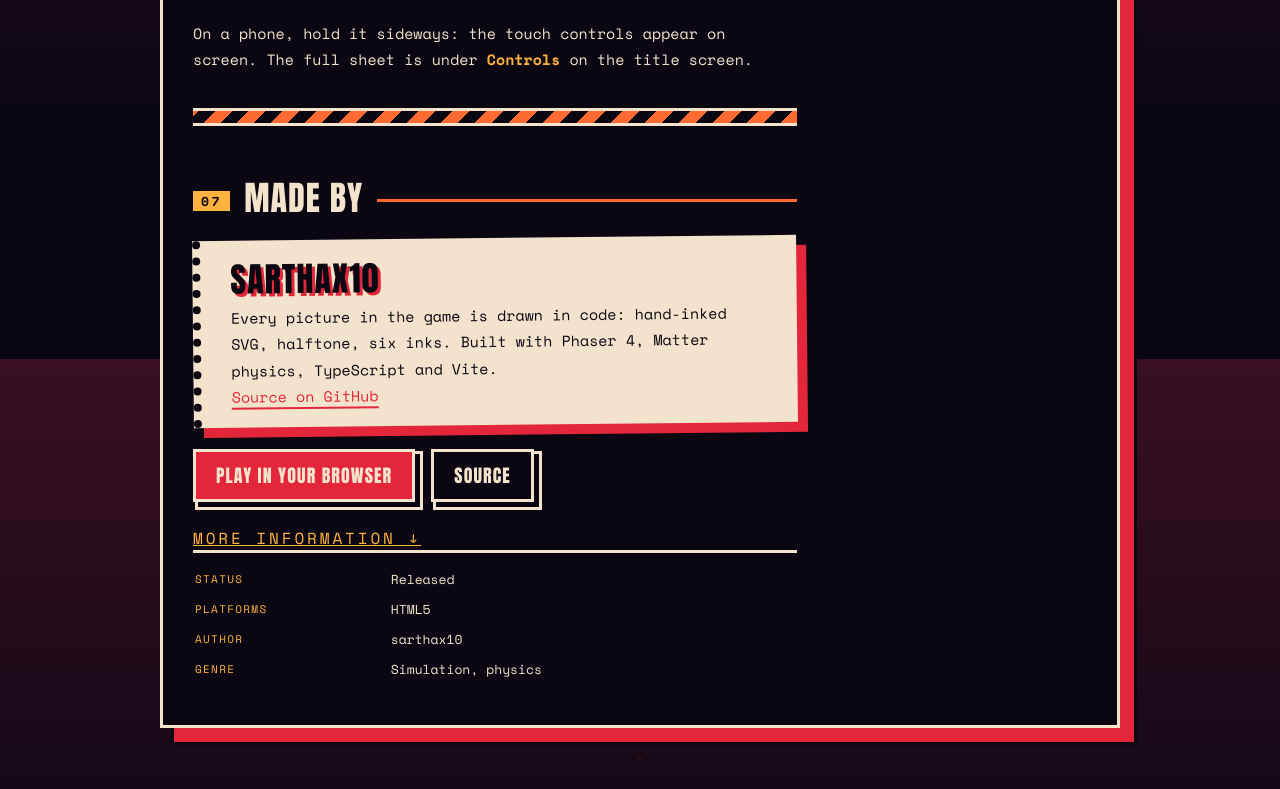
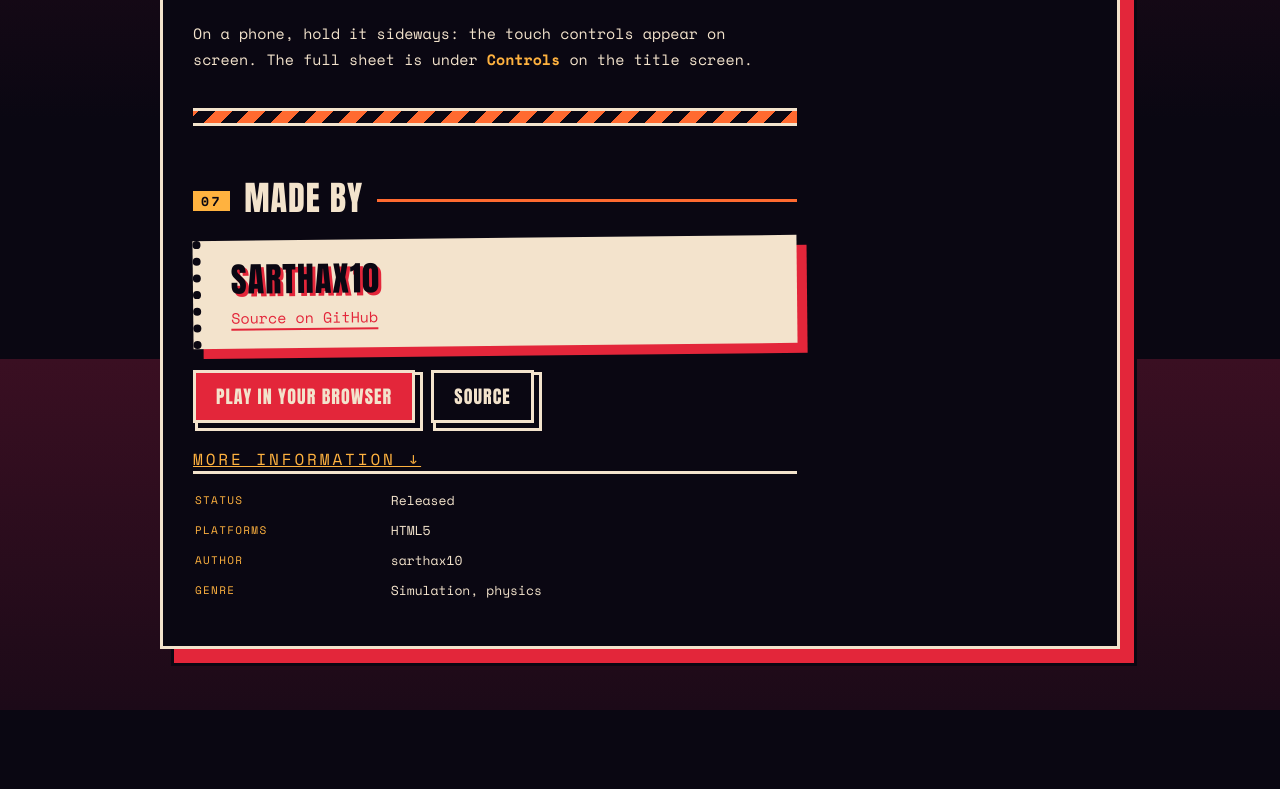
Before and after one commit to sarthax10/shifting-day, a website built with Vite: page itch/preview.html in a window 1280 px wide. Shown: the part 4481-5270 px from the top of the page. After the commit the page ends 5191 px from the top, so only its background shows below. Built offline with nearby package versions, Linux system fonts and the light colour scheme.

Commit message:
itch page: the credit is just the name and the source link
Co-Authored-By: Claude Opus 5.5 <noreply@anthropic.com>

```diff
--- a/itch/description.html
+++ b/itch/description.html
@@ -59,4 +59,4 @@
 
 <h2>Made by</h2>
 
-<blockquote><p><strong>sarthax10</strong><br>Every picture in the game is drawn in code: hand-inked SVG, halftone, six inks. Built with Phaser 4, Matter physics, TypeScript and Vite.<br><a href="https://github.com/sarthax10/shifting-day">Source on GitHub</a></p></blockquote>
+<blockquote><p><strong>sarthax10</strong><br><a href="https://github.com/sarthax10/shifting-day">Source on GitHub</a></p></blockquote>
```
